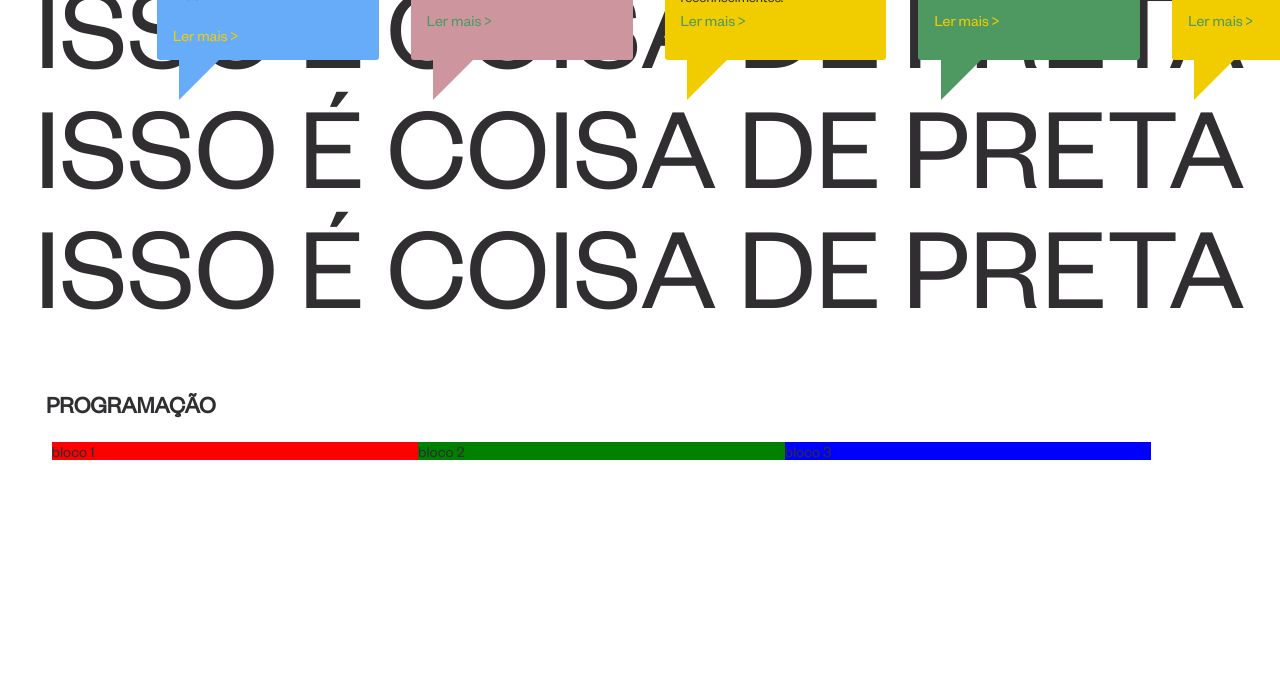
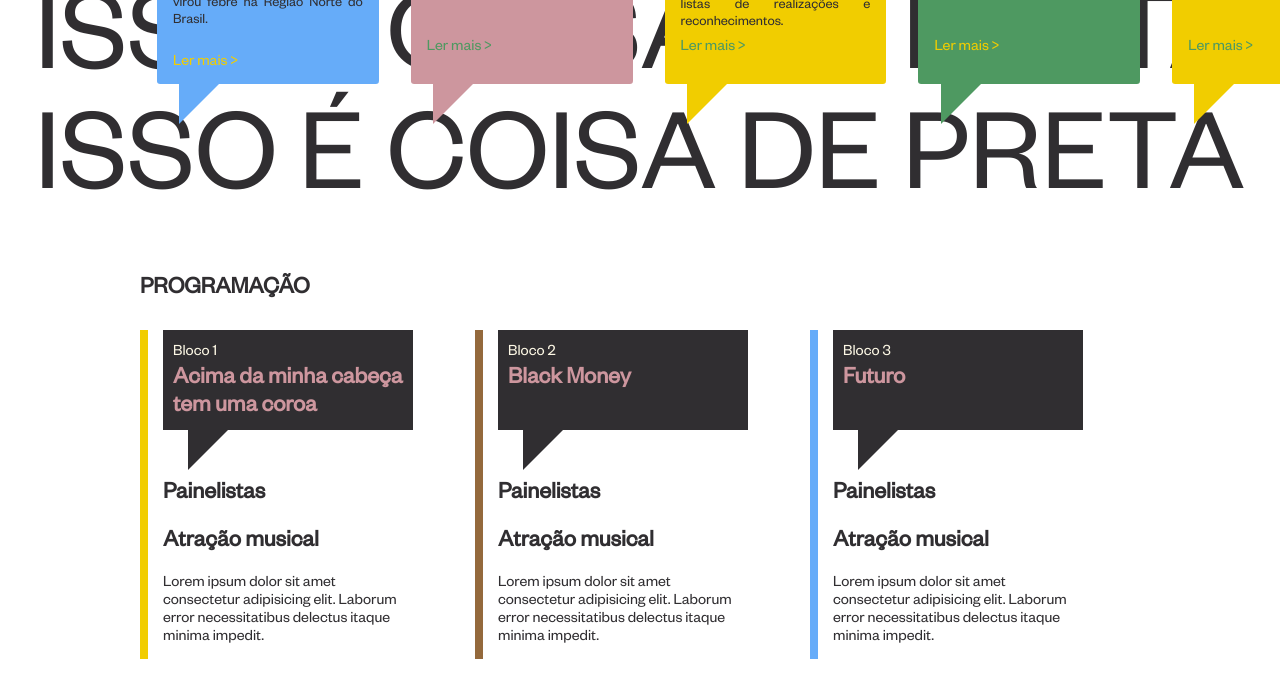
Before and after one commit to frbaumgratz/gaby_amarantos, a website: page index.html in a window 1280 px wide. Shown: the part 1150-1847 px from the top of the page. Before the commit the page ends 1610 px from the top, so only its background shows below. Drawn offline with Linux system fonts and the light colour scheme.

Commit message:
boxes semi-prontas, só falta ajustar as fontes e o texto

```diff
--- a/index.html
+++ b/index.html
@@ -56,7 +56,6 @@
       <p class="coisadepreta preta3">Isso é coisa de preta</p>
       <p class="coisadepreta preta4">Isso é coisa de preta</p>
       <p class="coisadepreta preta5">Isso é coisa de preta</p>
-      <p class="coisadepreta preta6">Isso é coisa de preta</p>
 
       <!-- carousel -->
       <div class="carousel-container">
@@ -191,13 +190,50 @@
         </div>
         <!-- final do carousel -->
 
-        <!-- boxes -->
+        <!-- Programação -->
         <div class="schedule">
           <p class="program">programação</p>
-          <div class="box-container">
-            <div class="box box-1">bloco 1</div>
-            <div class="box box-2">bloco 2</div>
-            <div class="box box-3">bloco 3</div>
+          <div class="boxes-container">
+
+            <!-- box 1 -->
+            <div class="box box--yellow">
+              <div class="box-baloon">
+                <p>Bloco 1</p>
+                <h1>Acima da minha cabeça tem uma coroa</h1>
+              </div>
+              <div class="box-body">
+                <h2 class="box-title">Painelistas</h2>
+                <h2 class="box-subtitle">Atração musical</h2>
+                <p class="box-description">Lorem ipsum dolor sit amet consectetur adipisicing elit. Laborum error necessitatibus delectus itaque minima impedit.</p>
+              </div>
+            </div>
+
+            <!-- box 2 -->
+            <div class="box box--brown">
+              <div class="box-baloon">
+                <p>Bloco 2</p>
+                <h1>Black Money</h1>
+              </div>
+              <div class="box-body">
+                <h2 class="box-title">Painelistas</h2>
+                <h2 class="box-subtitle">Atração musical</h2>
+                <p class="box-description">Lorem ipsum dolor sit amet consectetur adipisicing elit. Laborum error necessitatibus delectus itaque minima impedit.</p>
+              </div>
+            </div>
+
+            <!-- box 3 -->
+            <div class="box box--blue">
+              <div class="box-baloon">
+                <p>Bloco 3</p>
+                <h1>Futuro</h1>
+              </div>
+              <div class="box-body">
+                <h2 class="box-title">Painelistas</h2>
+                <h2 class="box-subtitle">Atração musical</h2>
+                <p class="box-description">Lorem ipsum dolor sit amet consectetur adipisicing elit. Laborum error necessitatibus delectus itaque minima impedit.</p>
+              </div>
+            </div>
+
           </div>
         </div>
     </section>
--- a/stylesheets/abstracts/_variables.scss
+++ b/stylesheets/abstracts/_variables.scss
@@ -25,6 +25,8 @@ $tertiary-hover: #f1ad00;
 
 $quaternary-color: #4e9961;
 $quaternary-hover: #56c773;
+
+$quinary-color: #94693c;
 
 $light-color: #fdf8e5;
 
--- a/stylesheets/components/_box.scss
+++ b/stylesheets/components/_box.scss
@@ -1,21 +1,73 @@
-.box-container {
+.boxes-container {
   display: flex;
-  justify-content: center;
-  width: 90%;
 }
 
 .box {
-  width: 33%;
+  width: 300px;
+  margin-right: 35px;
+  margin-bottom: 100px;
 }
 
-.box-1 {
-  background: red;
+.box--yellow {
+  border-left: 8px solid $tertiary-color;
+  padding-left: 15px;
 }
 
-.box-2 {
-  background: green;
+.box--brown {
+  border-left: 8px solid $quinary-color;
+  padding-left: 15px;
 }
 
-.box-3 {
-  background: blue;
+.box--blue {
+  border-left: 8px solid $primary-color;
+  padding-left: 15px;
 }
+
+.box-baloon {
+  background: $dark-color;
+  position: relative;
+  width: 250px;
+  height: 100px;
+  p {
+    margin: 0;
+    padding-left: 10px;
+    padding-right: 10px;
+    padding-top: 10px;
+    color: $light-color;
+  }
+
+  h1 {
+    margin: 0;
+    color: $secondary-color;
+    padding-left: 10px;
+    padding-right: 10px;
+    padding-top: 2px;
+    padding-bottom: 10px;
+  }
+}
+
+.box-baloon:after {
+  position: absolute;
+  width: 0px;
+  height: 0px;
+  border: 20px solid transparent;
+  border-top-color: $dark-color;
+  border-left-color: $dark-color;
+  content: "";
+  top: 100%;
+  left: 10%;
+}
+
+.box-body {
+  width: 250px;
+}
+
+.box-title {
+  margin-top: 45px;
+}
+
+.box-subtitle {
+}
+
+.box-description {
+}
--- a/stylesheets/pages/_home.scss
+++ b/stylesheets/pages/_home.scss
@@ -119,33 +119,12 @@
 
 .schedule {
   margin-top: 66px;
-  margin-left: 46px;
+  margin-left: 140px;
 }
 
 .program {
   text-transform: uppercase;
   font-size: 24px;
   font-weight: bold;
+  margin-bottom: 32px;
 }
-
-.box-container {
-  display: flex;
-  justify-content: center;
-  width: 90%;
-}
-
-.box {
-  width: 33%;
-}
-
-.box-1 {
-  background: red;
-}
-
-.box-2 {
-  background: green;
-}
-
-.box-3 {
-  background: blue;
-}
```
Also changed, not shown: assets/css/main.css.
